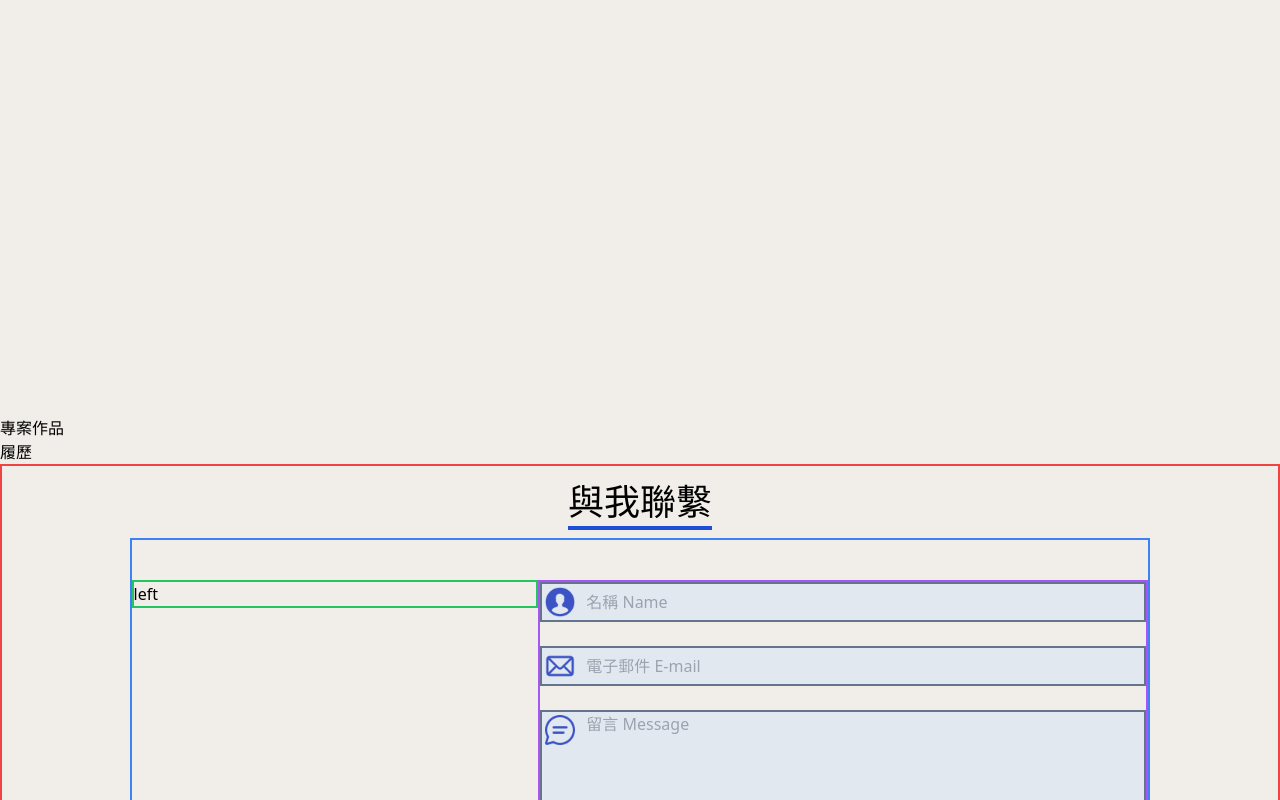
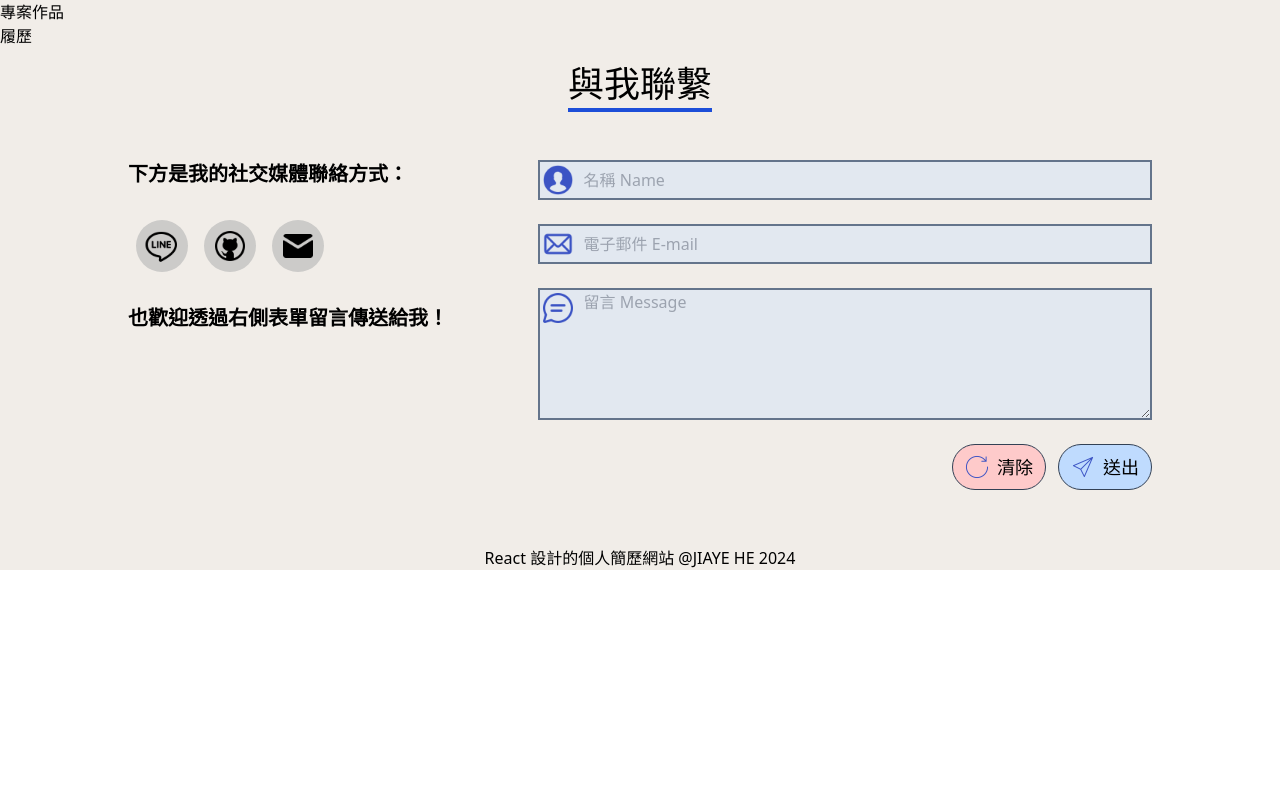
Before and after one commit to Sapphire0912/Portfolio-Website, a Next.js app in the folder portfolio-website/: page / in a window 1280 px wide. Shown: the part 1280-2080 px from the top of the page. After the commit the page ends 1850 px from the top, so only its background shows below. Built offline with nearby package versions, Linux system fonts and the light colour scheme.

Commit message:
finish contact-sec

```diff
--- a/portfolio-website/src/components/Contact.tsx
+++ b/portfolio-website/src/components/Contact.tsx
@@ -6,12 +6,13 @@ interface DarkModeProps {
 }
 
 const Contact: React.FC<DarkModeProps> = ({ darkMode }) => {
+  const linkBg: string = darkMode ? "bg-slate-200" : "bg-[#cccbc9]";
   const formStyle: string = `${
     darkMode ? "border-slate-200" : "border-slate-500"
   } bg-slate-200 border-2 focus-within:border-blue-700 transition`;
 
   return (
-    <section className="min-h-80 border-2 border-red-500 pb-10 pt-4">
+    <section className="min-h-80 pb-10 pt-4">
       <div className="flex flex-col items-center">
         <p className={`text-4xl text-center`}>
           <span
@@ -23,9 +24,57 @@ const Contact: React.FC<DarkModeProps> = ({ darkMode }) => {
           </span>
         </p>
 
-        <div className="border-2 border-blue-500 flex justify-around items-start mt-4 pt-10 pb-4 w-[80%] ">
-          <div className="border-2 border-green-500 flex-[0_1_40%]">left</div>
-          <div className="border-2 border-purple-500 flex-[0_1_60%] text-black">
+        <div className="flex justify-around items-start mt-4 pt-10 pb-4 w-[80%] ">
+          <div className="flex-[0_1_40%]">
+            <p className="text-xl font-bold  mb-6">
+              下方是我的社交媒體聯絡方式：
+            </p>
+            <div className="flex mb-6">
+              <a
+                href="https://line.me/ti/p/MerUTyrgLm"
+                target="_blank"
+                rel="noopener noreferrer"
+                className={`${linkBg} p-2 rounded-full m-2`}
+              >
+                <Image
+                  src={darkMode ? "/line-dark.png" : "/line-bright.png"}
+                  alt="LINE"
+                  width={36}
+                  height={36}
+                />
+              </a>
+              <a
+                href="https://github.com/Sapphire0912"
+                target="_blank"
+                rel="noopener noreferrer"
+                className={`${linkBg} p-2 rounded-full m-2`}
+              >
+                <Image
+                  src={darkMode ? "/github-dark.png" : "/github-bright.png"}
+                  alt="Github"
+                  width={36}
+                  height={36}
+                />
+              </a>
+              <a
+                href="https://mail.google.com/mail/?view=cm&to=hejiaye1002@gmail.com"
+                target="_blank"
+                rel="noopener noreferrer"
+                className={`${linkBg} p-2 rounded-full m-2`}
+              >
+                <Image
+                  src={darkMode ? "/mail-dark.png" : "/mail-bright.png"}
+                  alt="Github"
+                  width={36}
+                  height={36}
+                />
+              </a>
+            </div>
+            <p className="text-xl font-bold">
+              也歡迎透過右側表單留言傳送給我！
+            </p>
+          </div>
+          <div className="flex-[0_1_60%] text-black">
             <form>
               <div className={`${formStyle} flex mb-6`}>
                 <Image
--- a/portfolio-website/src/components/Kit.tsx
+++ b/portfolio-website/src/components/Kit.tsx
@@ -25,7 +25,7 @@ const toolKitsrc: Array<ToolKitProps> = [
 
 const Kit: React.FC<DarkModeProps> = ({ darkMode }) => {
   return (
-    <section className="min-h-screen">
+    <section className="min-h-96">
       <div className="flex flex-col items-center">
         <p className={`text-4xl text-center`}>
           <span
```
